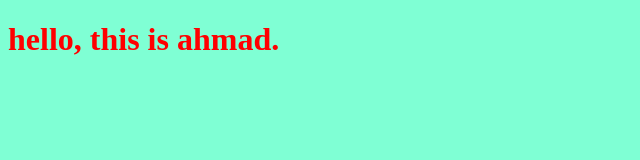
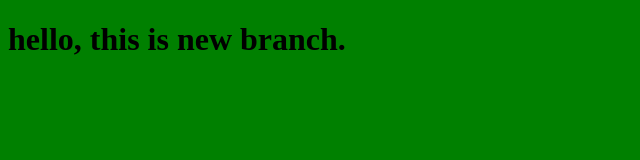
Before and after one commit to Nonameee2/myproject, a plain HTML site: page index.html in a window 1280 px wide. Shown: the whole page, without its empty margins (0-640 px from the left). Drawn offline with Linux system fonts and the light colour scheme.

Commit message:
changing style for the title

```diff
--- a/index.html
+++ b/index.html
@@ -7,7 +7,7 @@
     <link rel="stylesheet" href="style.css">
 </head>
 <body>
- <h1>hello, this is ahmad.</h1>
+ <h1>hello, this is new branch.</h1>
     <script src="app.js"></script>
 </body>
 </html>
--- a/style.css
+++ b/style.css
@@ -1,6 +1,6 @@
 h1{
- color: red;
+ color: black;
 }
   body{
-    background-color: aquamarine;
+    background-color: green;
   }
```
